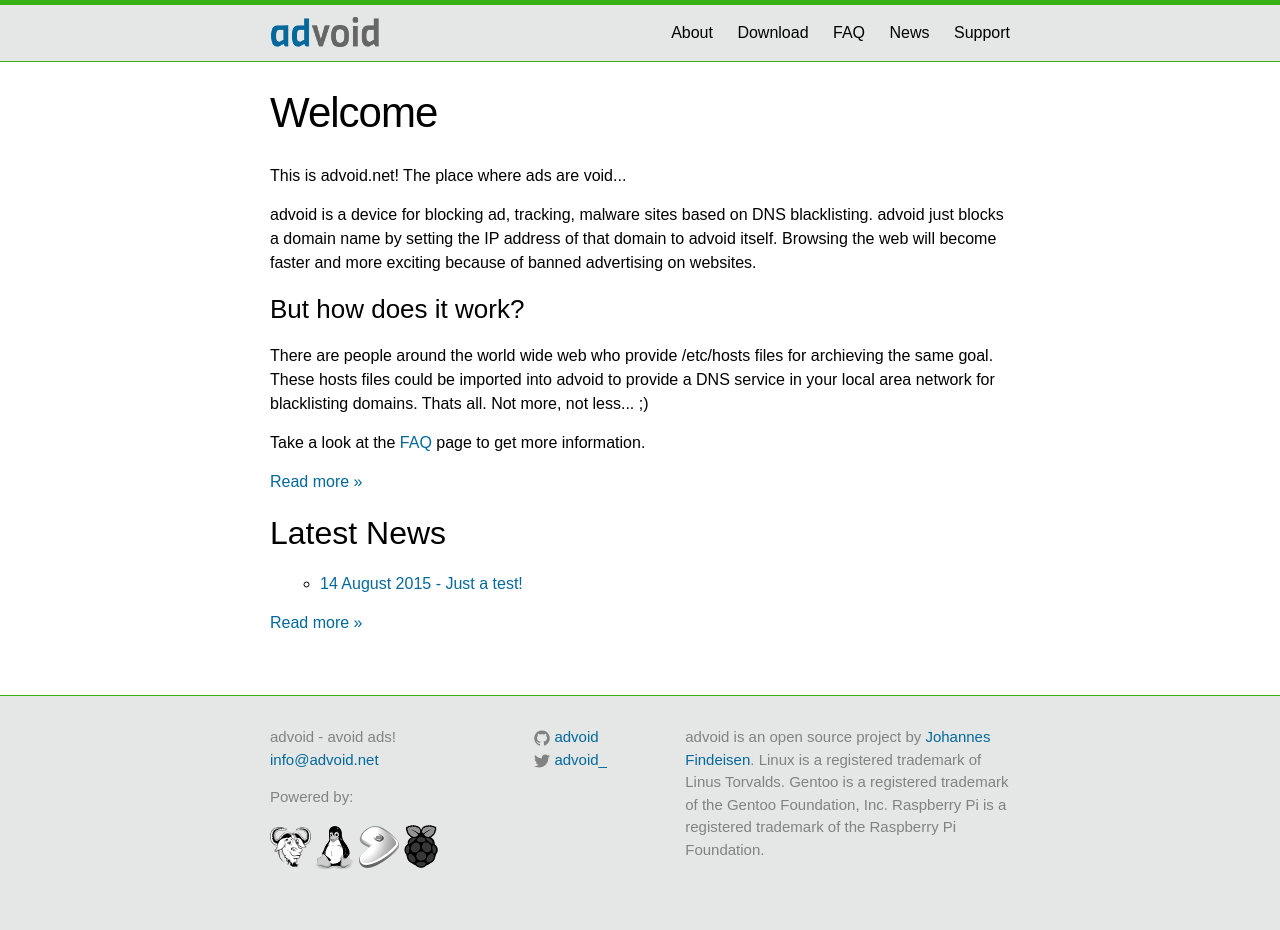
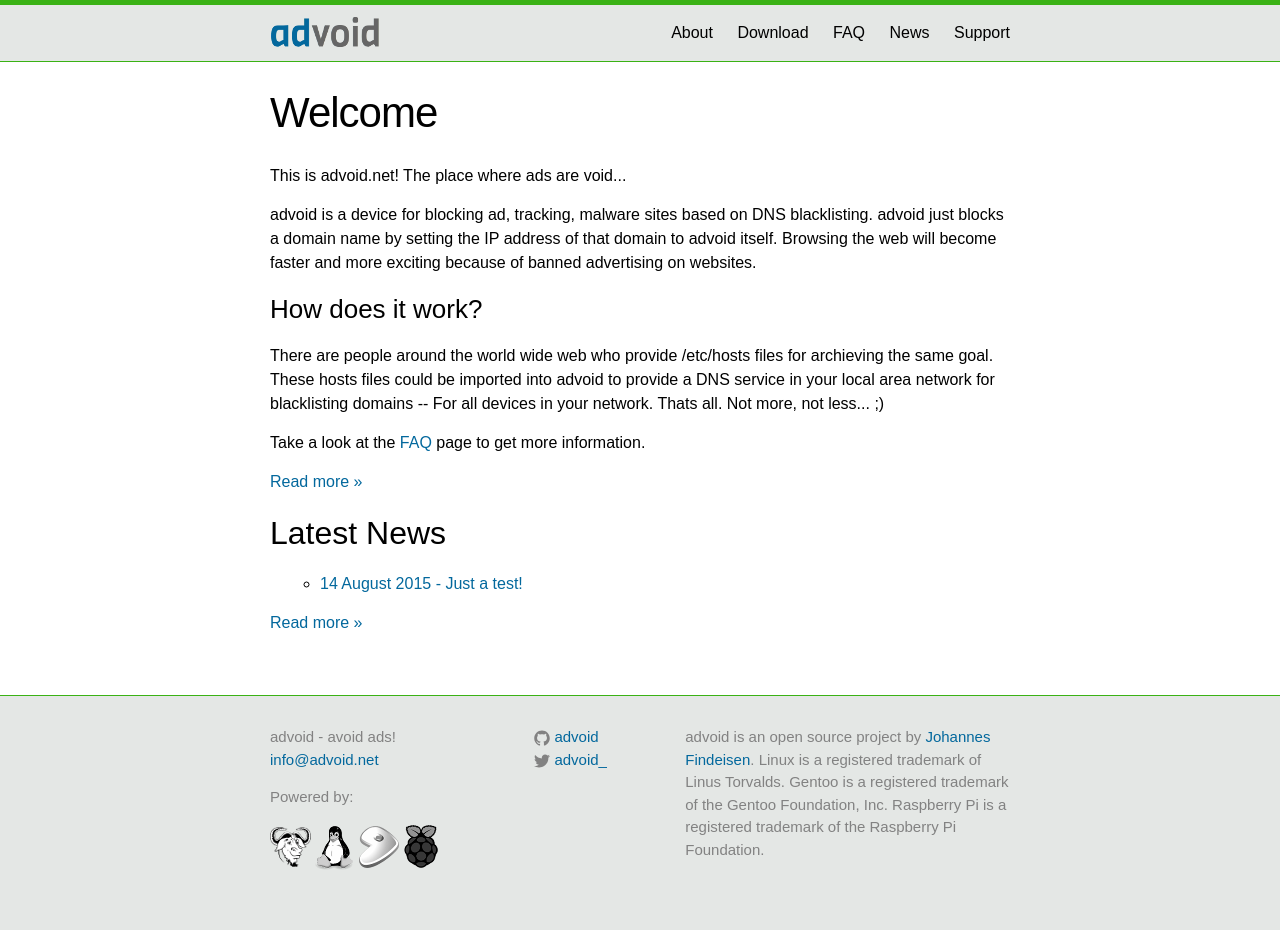
Before and after one commit to advoid/advoid.net, a Jekyll site: the page built from index.md, in a window 1280 px wide. Built offline with Jekyll 4.4.1, drawn with Linux system fonts in a browser that asks for light colours.

Commit message:
content fixes

```diff
--- a/index.md
+++ b/index.md
@@ -8,9 +8,9 @@ metasub: home
 
 <p>advoid is a device for blocking ad, tracking, malware sites based on DNS blacklisting. advoid just blocks a domain name by setting the IP address of that domain to advoid itself. Browsing the web will become faster and more exciting because of banned advertising on websites.</p>
 
-<h3>But how does it work?</h3>
+<h3>How does it work?</h3>
 
-<p>There are people around the world wide web who provide /etc/hosts files for archieving the same goal. These hosts files could be imported into advoid to provide a DNS service in your local area network for blacklisting domains. Thats all. Not more, not less... ;)</p>
+<p>There are people around the world wide web who provide /etc/hosts files for archieving the same goal. These hosts files could be imported into advoid to provide a DNS service in your local area network for blacklisting domains -- For all devices in your network. Thats all. Not more, not less... ;)</p>
 
 <p>Take a look at the <a href="/faq/">FAQ</a> page to get more information.</p>
 
```
